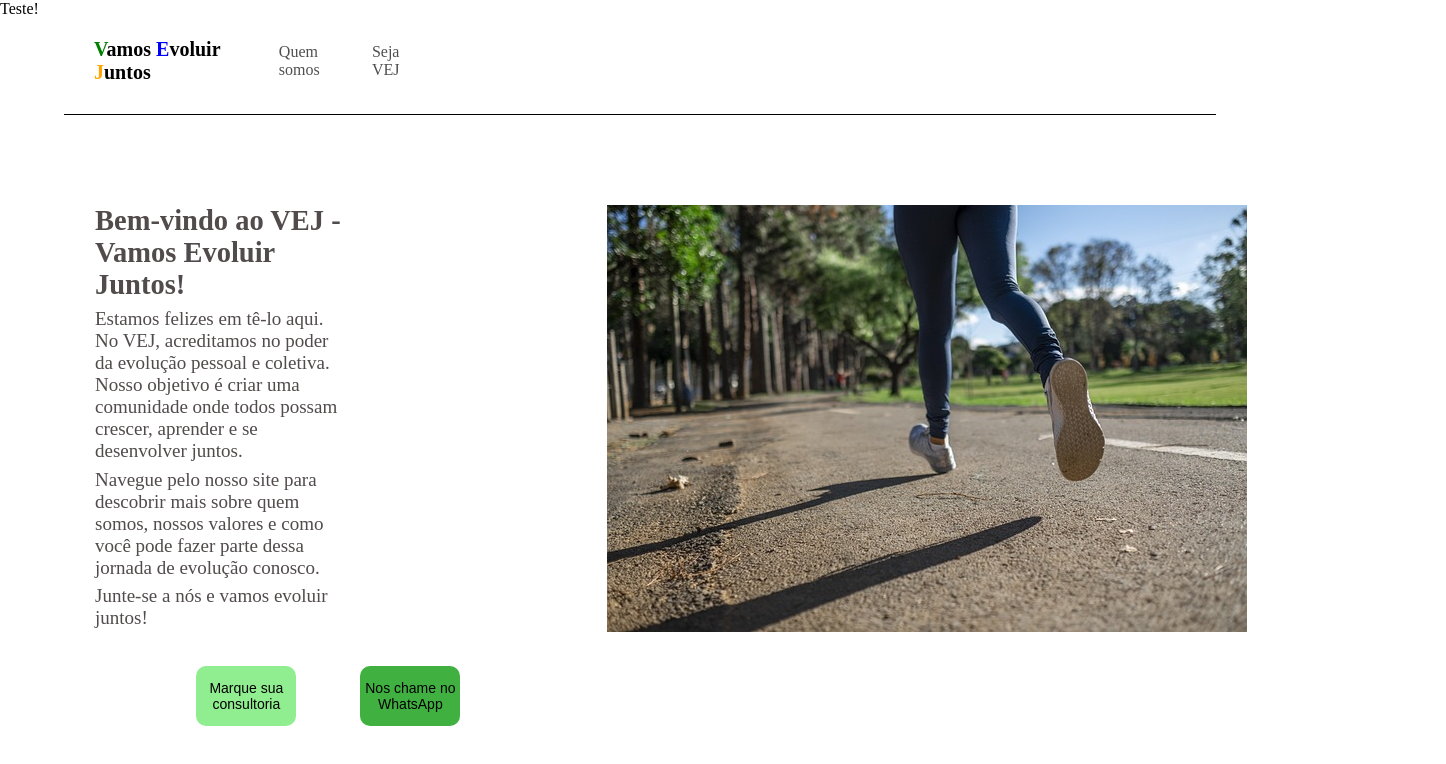
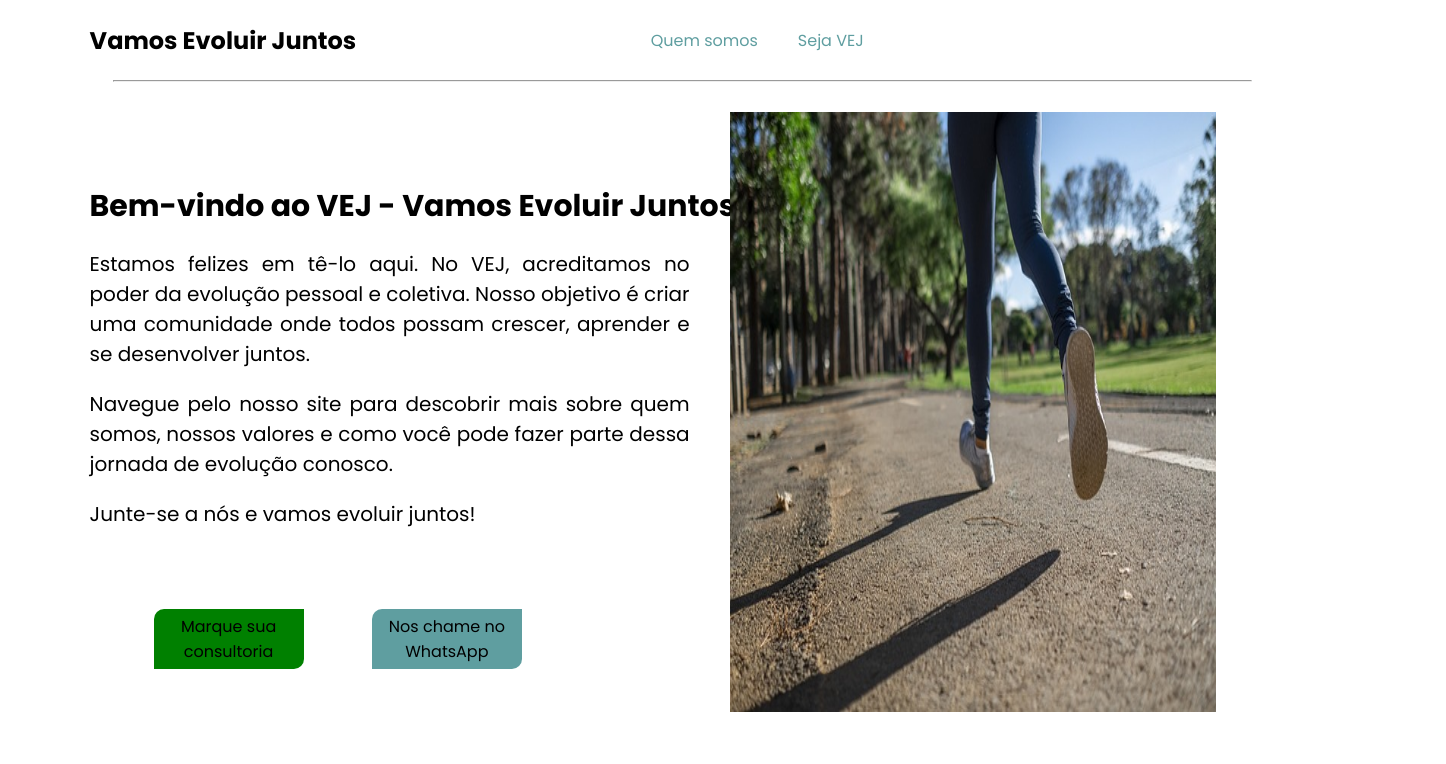
Before and after one commit to Pfontes20dev/VEJ---Vamos-Evoluir-Juntos, a plain HTML site: page index.html in a window 1280 px wide. Shown: the whole page, 1446 px wide, since content can reach past the window. Drawn offline with Linux system fonts and the light colour scheme.

Commit message:
Reestruturação

```diff
--- a/index.html
+++ b/index.html
@@ -5,13 +5,20 @@
     <meta charset="UTF-8">
     <meta name="viewport" content="width=device-width, initial-scale=1.0">
     <link rel="stylesheet" href="style.css">
+    <link rel="preconnect" href="https://fonts.googleapis.com">
+    <link rel="preconnect" href="https://fonts.gstatic.com" crossorigin>
+    <link
+        href="https://fonts.googleapis.com/css2?family=Montserrat:ital,wght@0,100..900;1,100..900&family=Mulish:ital,wght@0,200..1000;1,200..1000&family=Oswald:wght@200..700&family=Poppins:ital,wght@0,100;0,200;0,300;0,400;0,500;0,600;0,700;0,800;0,900;1,100;1,200;1,300;1,400;1,500;1,600;1,700;1,800;1,900&family=Roboto:ital,wght@0,100..900;1,100..900&display=swap"
+        rel="stylesheet">
     <title>VEJ - Vamos Evoluir Juntos</title>
 </head>
 
 <body>
-    <p>Teste!</p>
+
+    <div class="wrapper">
+        <section class="container-head">
             <header>
-        <div>
+
                 <h1><span class="letter-v">V</span>amos <span class="letter-e">E</span>voluir <span
                         class="letter-j">J</span>untos</h1>
 
@@ -19,31 +26,34 @@
                     <li><a href="sobrenos.html">Quem somos</a></li>
                     <li><a href="conversao.html">Seja VEJ</a></li>
                 </ul>
-        </div>
+
             </header>
+        </section><hr class="div-line">
 
         <main>
-        <section>
+            <section class="container-content">
                 <h2>Bem-vindo ao VEJ - Vamos Evoluir Juntos!</h2>
                 <p>Estamos felizes em tê-lo aqui. No VEJ, acreditamos no poder da evolução pessoal e coletiva.
-                Nosso objetivo é criar uma comunidade onde todos possam crescer, aprender e se desenvolver juntos.</p>
+                    Nosso objetivo é criar uma comunidade onde todos possam crescer, aprender e se desenvolver juntos.
+                </p>
 
-            <p>Navegue pelo nosso site para descobrir mais sobre quem somos, nossos valores e como você pode fazer parte
+                <p>Navegue pelo nosso site para descobrir mais sobre quem somos, nossos valores e como você pode fazer
+                    parte
                     dessa jornada de evolução conosco.</p>
 
                 <p>Junte-se a nós e vamos evoluir juntos!</p>
+
+                    <button class="consult">Marque sua consultoria</button>
+                    <button class="contact-us">Nos chame no WhatsApp</button>
+
+
             </section>
+
             <aside>
                     <img src="assets/running-4782722_640.jpg" alt="imagem-de-pessoa-correndo">
             </aside>
-
         </main>
-
-    <article>
-        <button class="consult">Marque sua consultoria</button>
-        <button class="contact-us">Nos chame no WhatsApp</button>
-    </article>
-
+    </div>
 
 </body>
 
--- a/style.css
+++ b/style.css
@@ -2,109 +2,107 @@
     margin: 0;
     padding: 0;
     box-sizing: border-box;
+    font-family: poppins, sans-serif;
 }
 
-body {
-    max-width: 100vw;
-    max-height: 100vh;
+.wrapper {
+    height: 100vh;
+    width: 100vw;
+}
+
+main {
+    height: auto;
+    width: auto;
 }
 
 header {
-   width: 100%;
-   display: flex;
-   justify-content: center;
-   margin-top: 20px;
-
+    display:flex;
+    align-items: center;
+    width: 100vw;
+    height: 10vh;
 }
 
-div {
-    width: 90%;
-    display: flex;
-    align-items: center;
-    justify-content: space-between;
-    border-bottom: 1px solid black;
-    padding-bottom: 30px;
-}
-
-
 h1 {
-    font-size: 20px;
-    margin-left: 30px;
+    margin-left: 7%;
+    font-size: 24px;
 }
 
 ul {
     display: flex;
-    margin-right: 800px;
-    list-style: none;
+    margin-left: 23%;
+}
+
+a{
+    text-decoration: none;
+    color: cadetblue;
 }
 
 li {
-    margin-left: 30px;
+    margin-right: 40px;
+    list-style-type: none;
 }
 
-a {
-    text-decoration: none;
-    color: #4F4F4F;
+.div-line {
+    width: 89%;
+    margin-left: 113px;
 }
 
-
-.letter-v {
-    color: green;
+.container-content {
+    display: inline-block;
+    width: 50vw;
+    height: 60vh;
+    margin-left: 7%;
+    margin-top: 8%;
 }
 
-.letter-e {
-    color: blue;
+h2 {
+    width: 700px;
+    font-size: 30px;
 }
 
-.letter-j {
-    color: orange;
-}
-
-main {
-    width: 90%;
-    display: flex;
-    justify-content: center;
-    margin-left: 95px;
-    margin-top: 90px;
-}
-
-section {
-    display: grid;
-    grid-template-columns: 0.5fr;
-    color: #514b4b;
-    font-size: 19px;
-}
-
-article {
-    height: 100%;
-    width: 100%;
-    margin-top: 30px;
-    margin-left: 13%;
+p{
+    width: 600px;
+    font-size: 20px;
+    margin-top: 20px;
+    text-align: justify;
 }
 
 button {
-    height: 100%;
-    width: 100%;
-    margin: 0 30px
-}
-.consult {
-    font-size: 14px;
-    font-weight: 18;
-    width: 100px;
+    font-size: 16px;
+    font-weight: 9px;
+    width: 150px;
     height: 60px;
-    color: black;
-    background: lightgreen;
+    margin-top: 80px;
+    margin-left: 10%;
+    padding: 1px;
     border: none;
-    border-radius: 10px;
+    border-radius: 10px 0 10px 0;
+    background-color: cadetblue;
+    cursor: pointer;
 }
 
-.contact-us {
-    font-size: 14px;
-    font-weight: 18;
-    width: 100px;
-    height: 60px;
-    color: black;
-    background: rgb(64, 177, 64);
-    border: none;
-    border-radius: 10px;
+button:hover {
+    opacity: 0.8;
 }
+
+a:hover {
+    text-decoration: underline;
+}
+
+.consult {
+    background-color: green;
+}
+
+aside {
+    height: 60vh;
+    width: 43vw;
+    display: inline-block;
+    position: absolute;
+}
+
+img {
+    position: relative;
+    height: 75vh;
+    width: 38vw;
+    top: 30px;
+}
```
Lines whose indentation alone changed are shown as unchanged.
